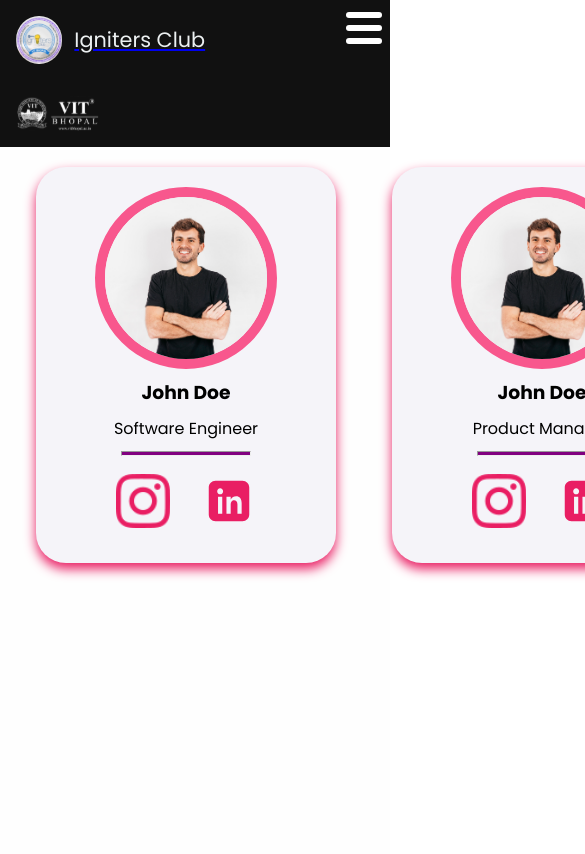
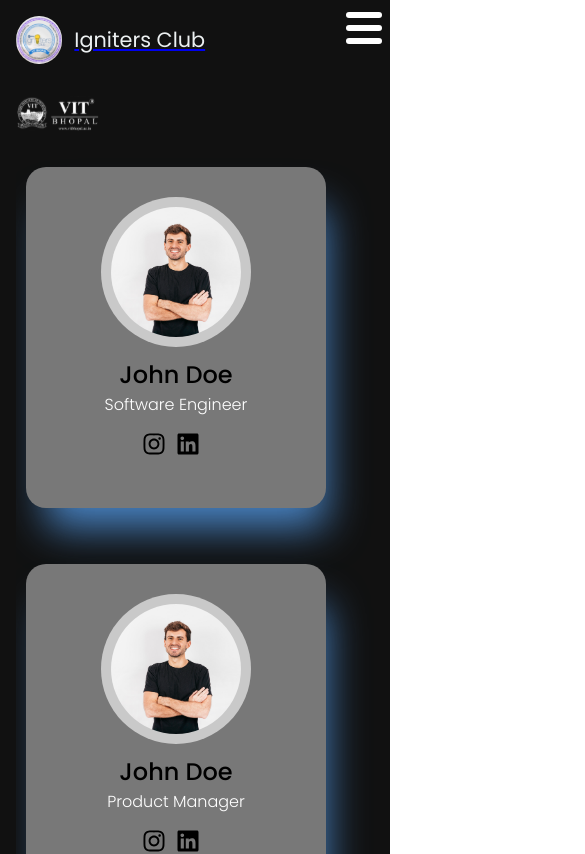
Before and after one commit to akshay090703/Igniters-VITB, a React (Vite) app: page /teams in a window 390 px wide. Shown: the top 854 px of the page, 585 px wide, since content can reach past the window. Built offline with nearby package versions, Linux system fonts and the light colour scheme.

Commit message:
made the teamPage responsive

```diff
--- a/src/Pages/TeamPage.jsx
+++ b/src/Pages/TeamPage.jsx
@@ -1,31 +1,16 @@
 import React from "react";
 import Card from "../components/Card";
 import classes from "./TeamPage.module.css";
-
-const teamMembers = [
-  {
-    name: "John Doe",
-    title: "Software Engineer",
-    imgSrc: "src/assets/person.jpg",
-    instagram: "https://instagram.com/johndoe",
-    linkedin: "https://www.linkedin.com/in/johndoe/",
-  },
-  {
-    name: "John Doe",
-    title: "Product Manager",
-    imgSrc: "src/assets/person.jpg",
-    instagram: "https://instagram.com/janesmith",
-    linkedin: "https://www.linkedin.com/in/janesmith/",
-  },
-  // Add more team members here as an array
-];
+import teamMembers from "../teamMembers";
+import Member from "../components/Member";
 
 const Team = () => {
   return (
-    <div className="App">
+    <div className={classes["team-page"]}>
       <div className={classes["card-grid"]}>
         {teamMembers.map((member, index) => (
-          <Card key={index} teamMember={member} />
+          // <Card key={index} teamMember={member} />
+          <Member key={index} teamMember={member} />
         ))}
       </div>
     </div>
--- a/src/Pages/TeamPage.module.css
+++ b/src/Pages/TeamPage.module.css
@@ -1,7 +1,33 @@
+.team-page {
+  background-color: #111;
+  height: 100vh;
+  width: 100%;
+  overflow: hidden;
+}
 
 .card-grid {
-    display: grid;
-    grid-template-columns: repeat(4, 1fr);
-    grid-gap: 16px;
-    margin: 0 16px;
+  display: grid;
+  grid-template-columns: repeat(4, 1fr);
+  grid-gap: 16px;
+  margin: 0 16px;
+  overflow: hidden;
 }
+
+/* Responsive layout adjustments */
+@media (max-width: 1200px) {
+  .card-grid {
+    grid-template-columns: repeat(3, 1fr);
+  }
+}
+
+@media (max-width: 900px) {
+  .card-grid {
+    grid-template-columns: repeat(2, 1fr);
+  }
+}
+
+@media (max-width: 800px) {
+  .card-grid {
+    grid-template-columns: 1fr;
+  }
+}
--- a/src/components/Footer.module.css
+++ b/src/components/Footer.module.css
@@ -32,6 +32,7 @@ ul {
   padding: 70px 0;
   padding-bottom: 0;
   width: 100%;
+  position: relative;
 }
 .footer-col {
   width: 25%;
--- a/src/components/Member.jsx
+++ b/src/components/Member.jsx
@@ -2,17 +2,19 @@ import React from "react";
 import classes from "./Member.module.css";
 import { FaInstagram, FaLinkedin } from "react-icons/fa";
 
-function Member(props) {
+function Member({ teamMember }) {
+  const { name, title, imgSrc, instagram, linkedin } = teamMember;
+
   return (
-    <div class={classes.card}>
-      <img class={classes.img} src={props.src} />
-      <h2 class={classes.name}>{props.name}</h2>
-      <h4 class={classes.post}>{props.post}</h4>
-      <div class={classes.social}>
-        <a href={props.insta}>
+    <div className={classes.card}>
+      <img className={classes.img} src={imgSrc} />
+      <h2 className={classes.name}>{name}</h2>
+      <h4 className={classes.post}>{title}</h4>
+      <div className={classes.social}>
+        <a href={instagram}>
           <FaInstagram className={classes["social-media-icons"]} />
         </a>
-        <a href={props.linkedIn}>
+        <a href={linkedin}>
           <FaLinkedin className={classes["social-media-icons"]} />
         </a>
       </div>
--- a/src/components/Member.module.css
+++ b/src/components/Member.module.css
@@ -1,11 +1,12 @@
 .card {
-  width: 350px;
-  height: 450px;
+  width: 100%;
+  max-width: 300px;
+  height: auto;
   align-items: center;
   justify-content: center;
   display: flex;
   flex-flow: column;
-  margin: 50px 40px;
+  margin: 50px 10px;
   background-color: #787878;
   padding: 20px 10px;
   border-radius: 20px;
@@ -13,22 +14,23 @@
 }
 
 .img {
-  width: 200px;
+  width: 50%;
+  max-width: 200px;
   border-radius: 50%;
-  margin: 40px 40px 20px;
+  margin: 20px 0;
   padding: 10px;
   background-color: #ffffff9a;
 }
 
 .name {
-  font-size: 24px;
+  font-size: 2em;
   font-weight: 500;
   text-align: center;
   color: #000000;
 }
 
 .post {
-  font-size: 18px;
+  font-size: 1.5em;
   font-weight: 300;
   text-align: center;
   color: #ffffff;
@@ -41,7 +43,7 @@
 }
 
 .social-media-icons {
-  font-size: 3em;
+  font-size: 2em;
   color: #000000;
   margin: 0 10px 10px 0;
   transition: all 0.5s ease;
@@ -50,3 +52,27 @@
 .social-media-icons:hover {
   transform: scale(1.3);
 }
+
+@media (max-width: 600px) {
+  .card {
+    margin: 20px 10px;
+  }
+
+  .img {
+    width: 70%;
+    max-width: 150px;
+    margin: 10px 0;
+  }
+
+  .name {
+    font-size: 1.5em;
+  }
+
+  .post {
+    font-size: 1em;
+  }
+
+  .social-media-icons {
+    font-size: 1.5em;
+  }
+}
--- /dev/null
+++ b/src/teamMembers.js
@@ -0,0 +1,19 @@
+const teamMembers = [
+  {
+    name: "John Doe",
+    title: "Software Engineer",
+    imgSrc: "src/assets/person.jpg",
+    instagram: "https://instagram.com/johndoe",
+    linkedin: "https://www.linkedin.com/in/johndoe/",
+  },
+  {
+    name: "John Doe",
+    title: "Product Manager",
+    imgSrc: "src/assets/person.jpg",
+    instagram: "https://instagram.com/janesmith",
+    linkedin: "https://www.linkedin.com/in/janesmith/",
+  },
+  // Add more team members here as an array
+];
+
+export default teamMembers;
```
